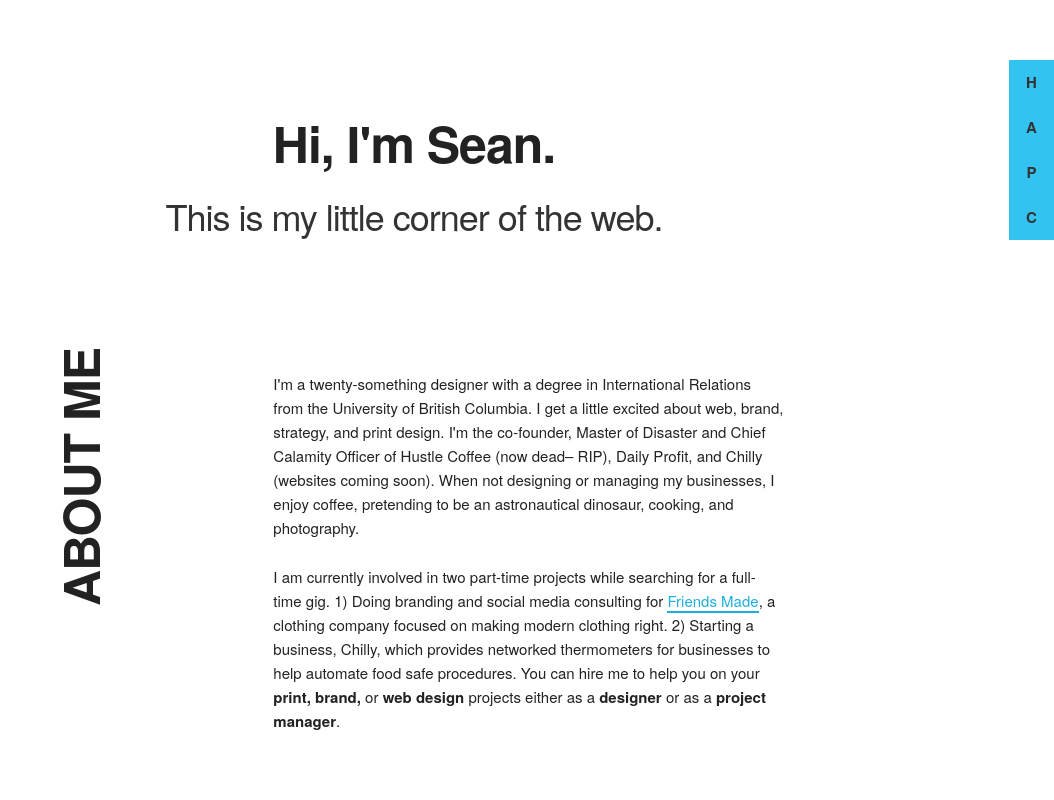
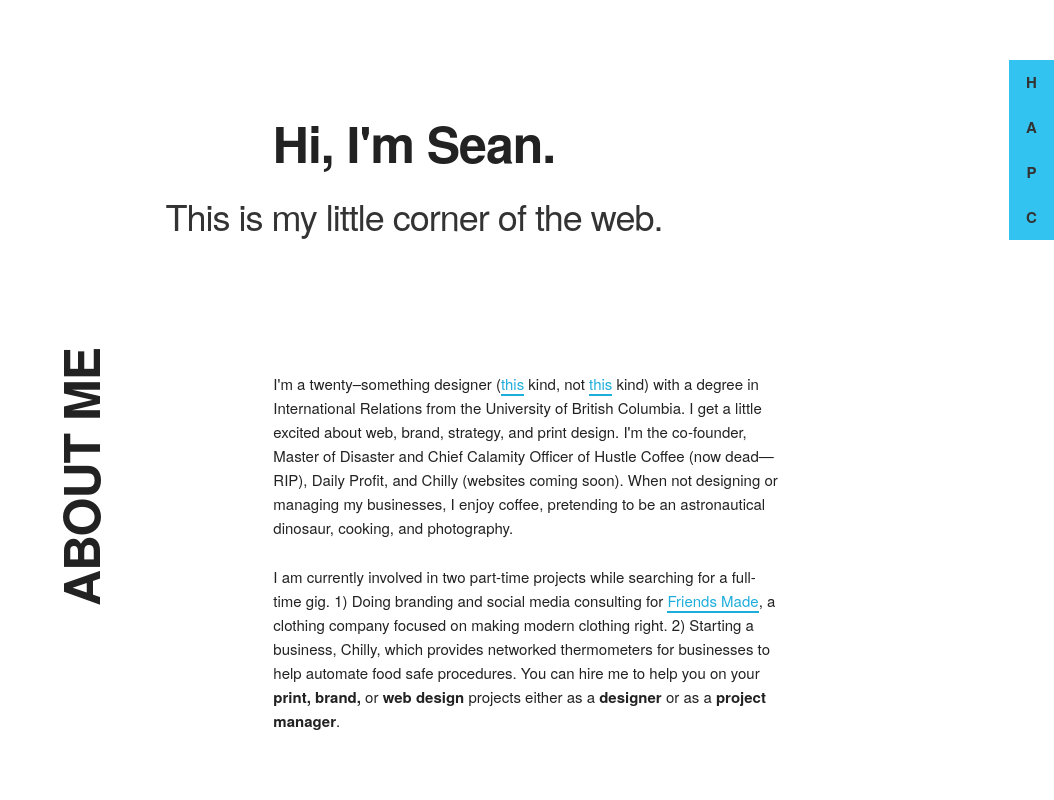
Before and after one commit to durfee/OPERATION_stogy-dinosaur, a website: page index.html in a window 1280 px wide. Shown: the top 800 px of the page, without its empty margins (226-1280 px from the left). Drawn offline with nearby package versions, Linux system fonts and the light colour scheme.

Commit message:
Copy changes

```diff
--- a/index.html
+++ b/index.html
@@ -63,7 +63,7 @@
           </div>
 					<div class="container__content">
 							<p>
-                I'm a twenty-something designer with a degree in International Relations from the University of British Columbia. I get a little excited about web, brand, strategy, and print design. I'm the co-founder, Master of Disaster and Chief Calamity Officer of Hustle Coffee (now dead– RIP), Daily Profit, and Chilly (websites coming soon). When not designing or managing my businesses, I enjoy coffee, pretending to be an astronautical dinosaur, cooking, and photography.
+                I'm a twenty&ndash;something designer (<a href="http://www.shapeofdesignbook.com/">this</a> kind, not <a href="https://dribbble.com/">this</a> kind) with a degree in International Relations from the University of British Columbia. I get a little excited about web, brand, strategy, and print design. I'm the co&dash;founder, Master of Disaster and Chief Calamity Officer of Hustle Coffee (now dead&mdash; RIP), Daily Profit, and Chilly (websites coming soon). When not designing or managing my businesses, I enjoy coffee, pretending to be an astronautical dinosaur, cooking, and photography.
               </p>
               <br>
               <p>
```
